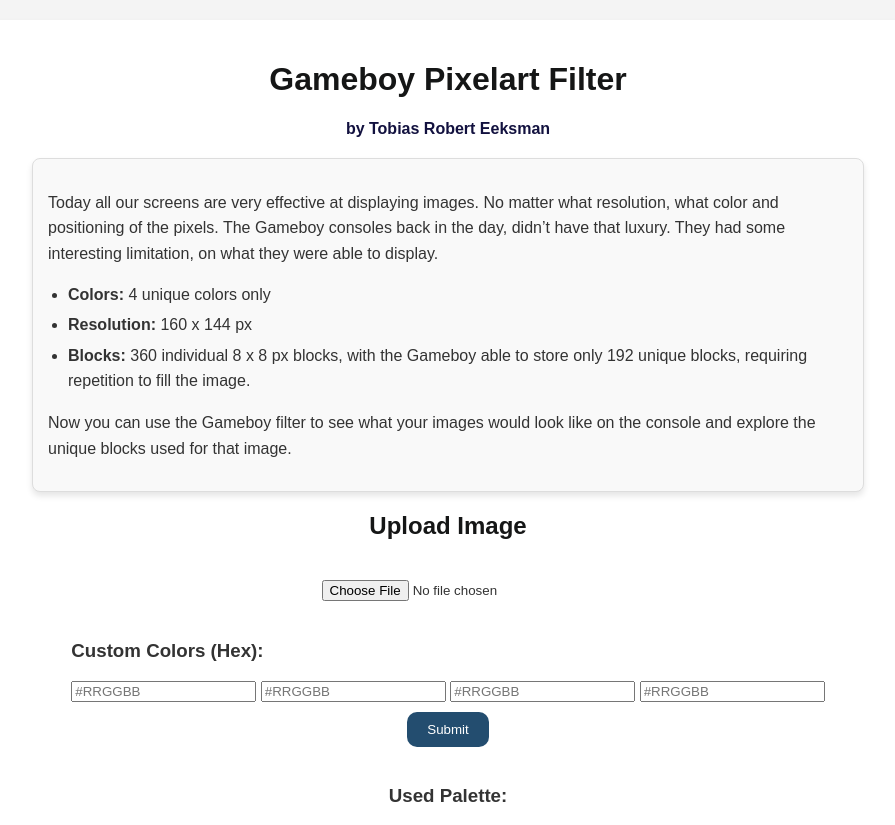
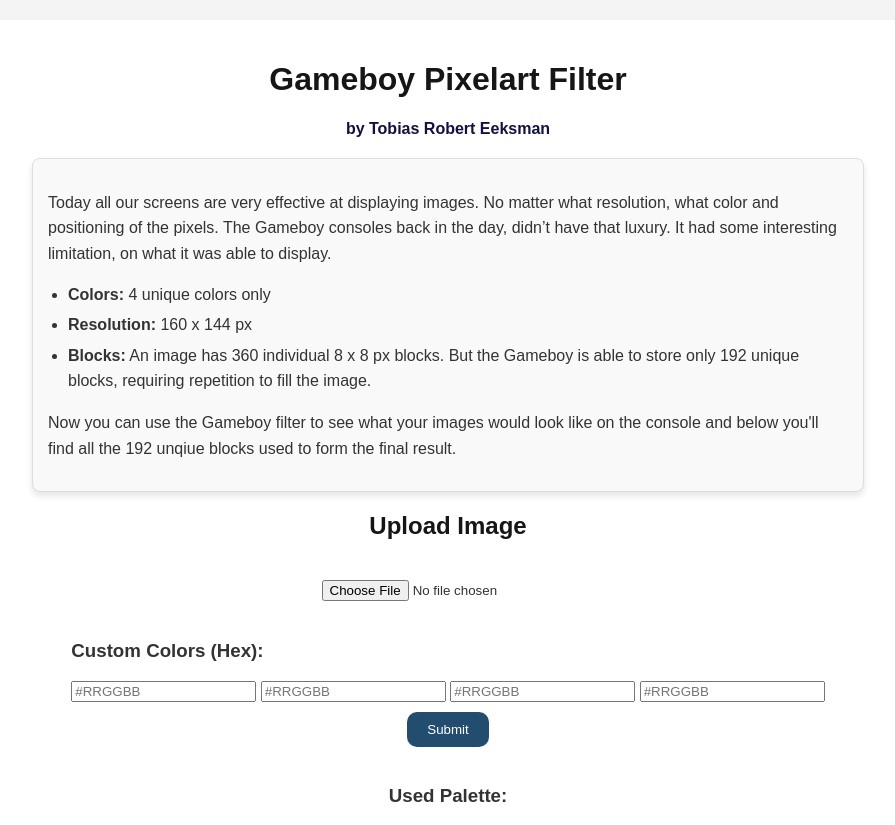
Before and after one commit to TobiasRobertEeksman/Gameboy-Pixelart, a Flask app: page / in a window 1280 px wide. Shown: the top 825 px of the page, without its empty margins (192-1087 px from the left). Run offline with Flask 3, Linux system fonts and the light colour scheme.

Commit message:
text update

```diff
--- a/templates/index.html
+++ b/templates/index.html
@@ -15,15 +15,15 @@
         <h4 style ="color:#12113f; text-align:center;margin: 0;">by Tobias Robert Eeksman</h4>
         <div class="intro-text">
             <p>
-                Today all our screens are very effective at displaying images. No matter what resolution, what color and positioning of the pixels. The Gameboy consoles back in the day, didn’t have that luxury. They had some interesting limitation, on what they were able to display.
+                Today all our screens are very effective at displaying images. No matter what resolution, what color and positioning of the pixels. The Gameboy consoles back in the day, didn’t have that luxury. It had some interesting limitation, on what it was able to display.
             </p>
             <ul>
                 <li><strong>Colors:</strong> 4 unique colors only</li>
                 <li><strong>Resolution:</strong> 160 x 144 px</li>
-                <li><strong>Blocks:</strong> 360 individual 8 x 8 px blocks, with the Gameboy able to store only 192 unique blocks, requiring repetition to fill the image.</li>
+                <li><strong>Blocks:</strong> An image has 360 individual 8 x 8 px blocks. But the Gameboy is able to store only 192 unique blocks, requiring repetition to fill the image.</li>
             </ul>
             <p>
-                Now you can use the Gameboy filter to see what your images would look like on the console and explore the unique blocks used for that image.
+                Now you can use the Gameboy filter to see what your images would look like on the console and below you'll find all the 192 unqiue blocks used to form the final result.
             </p>
         </div>
         <!-- Upload Form -->
```
